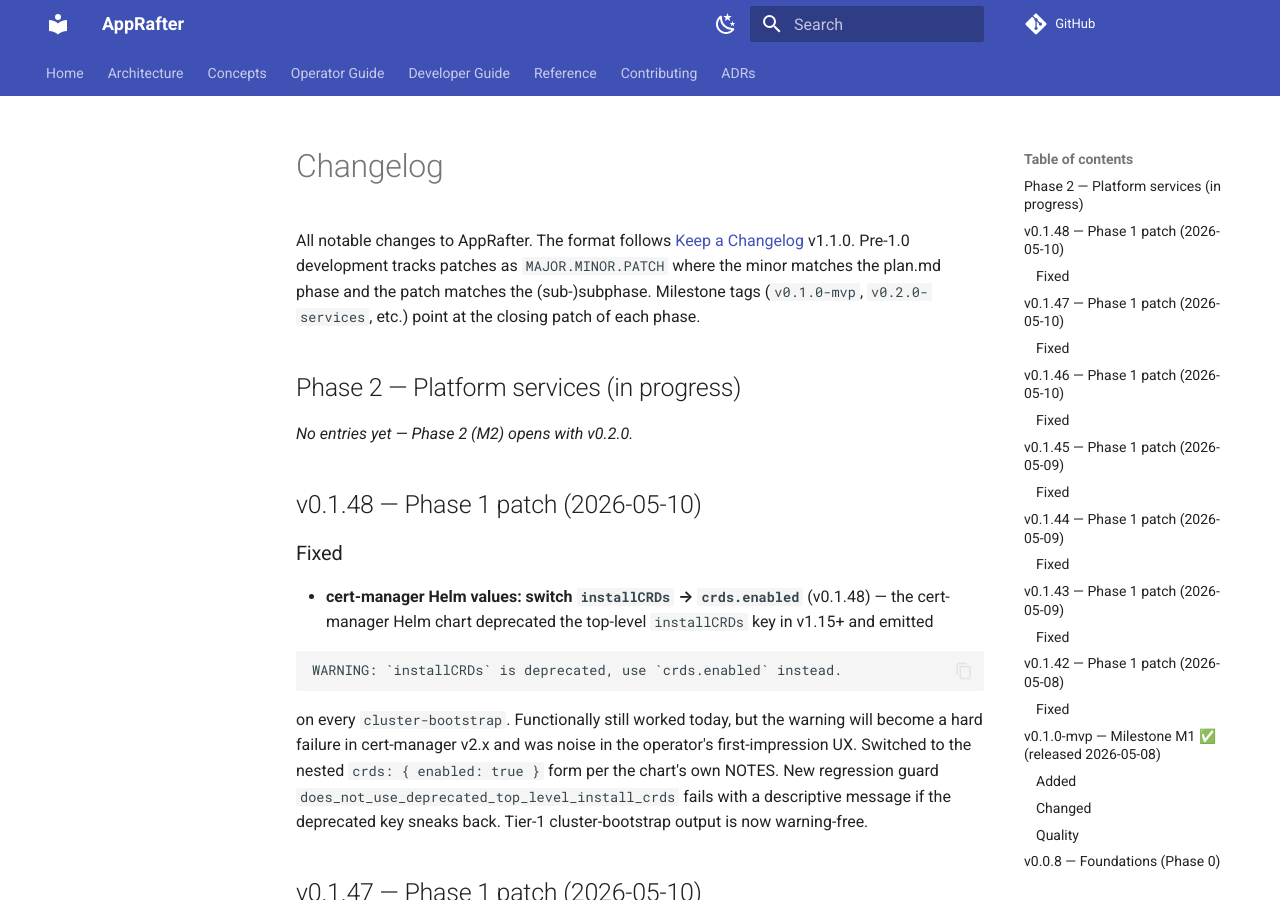
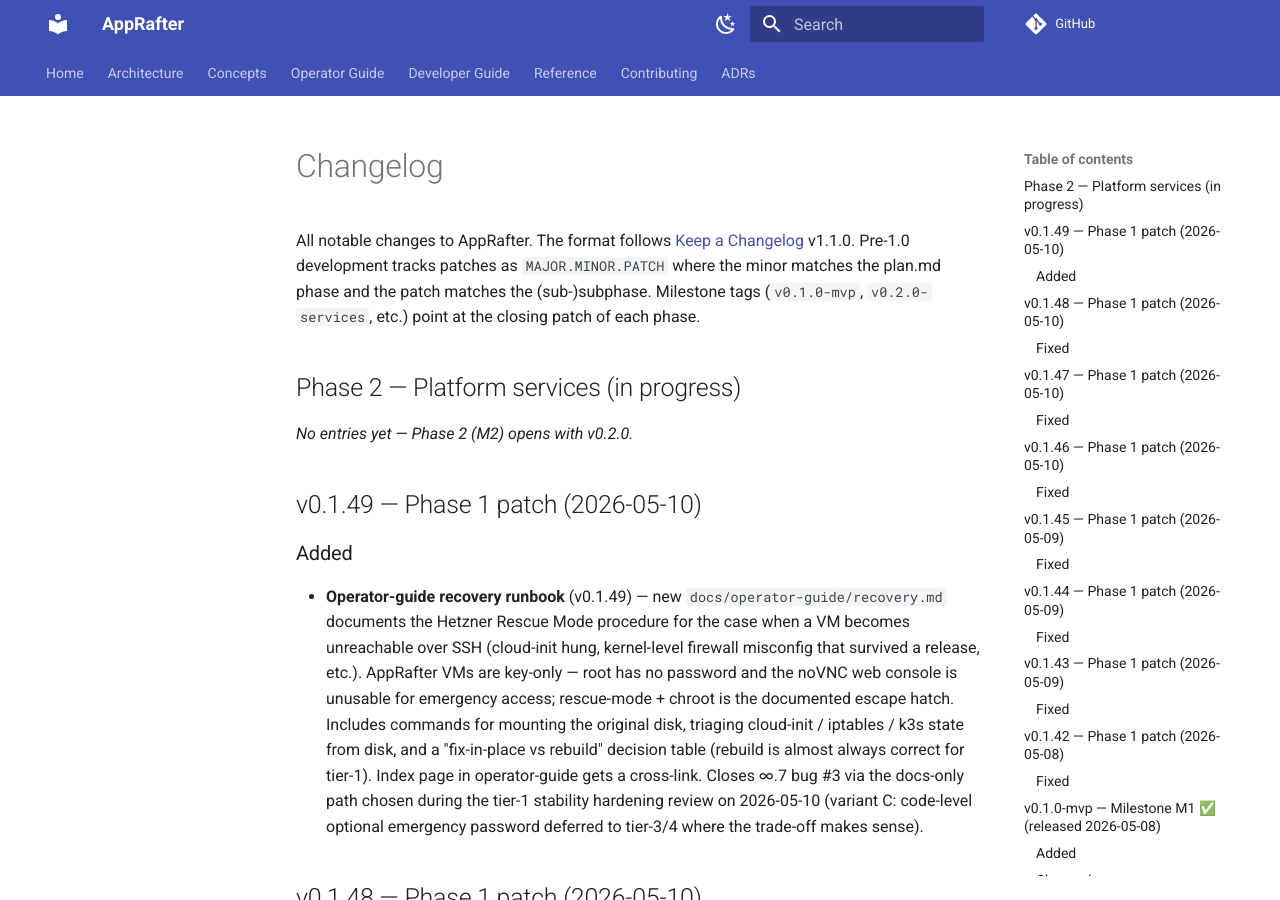
Before and after one commit to AppRafter/apprafter, an MkDocs documentation site: the page built from docs/changelog/UNRELEASED.md, in a window 1280 px wide and 900 px high. Built offline with MkDocs 1.6.1 and Material for MkDocs 9.7.7, drawn with Linux system fonts in a browser that asks for light colours; comment, search, counter and statistics services are not loaded.

Commit message:
docs(operator-guide): rescue-mode recovery runbook (close ∞.7 bug #3)
New `docs/operator-guide/recovery.md` documents the Hetzner
Rescue Mode procedure for the case when a VM becomes
unreachable over SSH and the operator needs to triage from
inside the disk. Walks: enable rescue + power-cycle → ssh in
→ mount /dev/sda1 → look at cloud-init-output.log,
/etc/cni/net.d, k3s.service, kern.log → optional chroot for
journalctl access → decide fix-in-place vs rebuild → disable
rescue + reboot.

Includes a cautionary note that chroot inherits the rescue
kernel (so iptables-nft / ufw inside chroot may emit initcaps
errors that aren't representative of the original boot — trust
on-disk artefacts only).

Includes a "why we don't ship an emergency root password"
section that captures the variant-C decision: key-only auth is
the secure tier-1 default, rebuild is almost always faster
than chasing one-off VM bugs in noVNC, and the optional
chpasswd opt-in (env-gated, audit-logged) is the right shape
for tier-3/4 once we get there.

operator-guide/index.md gains a cross-link as the canonical
entry point for rescue.

Closes ∞.7 bug #3.

Co-Authored-By: Claude Opus 4.7 (1M context) <noreply@anthropic.com>

```diff
--- a/docs/changelog/UNRELEASED.md
+++ b/docs/changelog/UNRELEASED.md
@@ -10,6 +10,27 @@ patch of each phase.
 ## Phase 2 — Platform services (in progress)
 
 _No entries yet — Phase 2 (M2) opens with v0.2.0._
+
+## v0.1.49 — Phase 1 patch (2026-05-10)
+
+### Added
+
+- **Operator-guide recovery runbook** (v0.1.49) — new
+  `docs/operator-guide/recovery.md` documents the Hetzner
+  Rescue Mode procedure for the case when a VM becomes
+  unreachable over SSH (cloud-init hung, kernel-level firewall
+  misconfig that survived a release, etc.). AppRafter VMs are
+  key-only — root has no password and the noVNC web console is
+  unusable for emergency access; rescue-mode + chroot is the
+  documented escape hatch. Includes commands for mounting the
+  original disk, triaging cloud-init / iptables / k3s state
+  from disk, and a "fix-in-place vs rebuild" decision table
+  (rebuild is almost always correct for tier-1). Index page
+  in operator-guide gets a cross-link. Closes ∞.7 bug #3 via
+  the docs-only path chosen during the tier-1 stability
+  hardening review on 2026-05-10 (variant C: code-level
+  optional emergency password deferred to tier-3/4 where the
+  trade-off makes sense).
 
 ## v0.1.48 — Phase 1 patch (2026-05-10)
 
```
Also changed, not shown: docs/operator-guide/index.md (+7 -1 lines), docs/operator-guide/recovery.md (added, +181 -0 lines), plan.md (+2 -1 lines).
